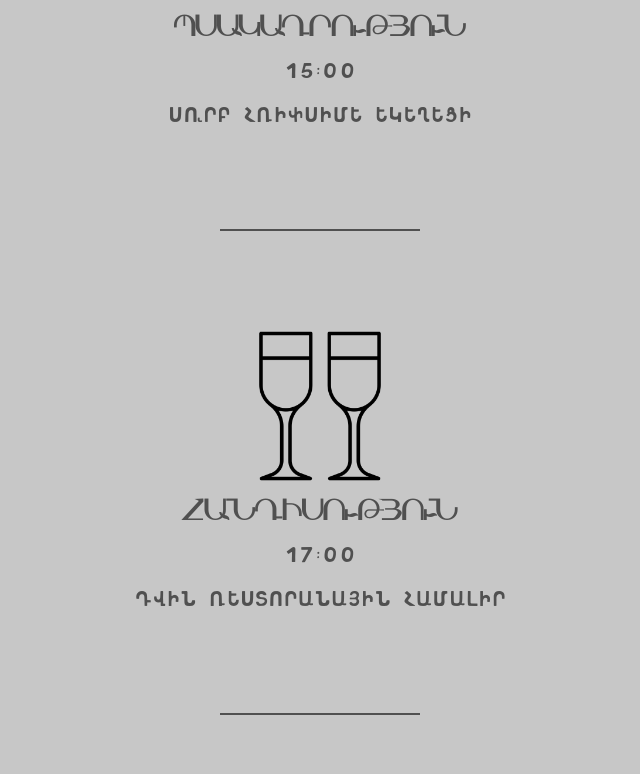
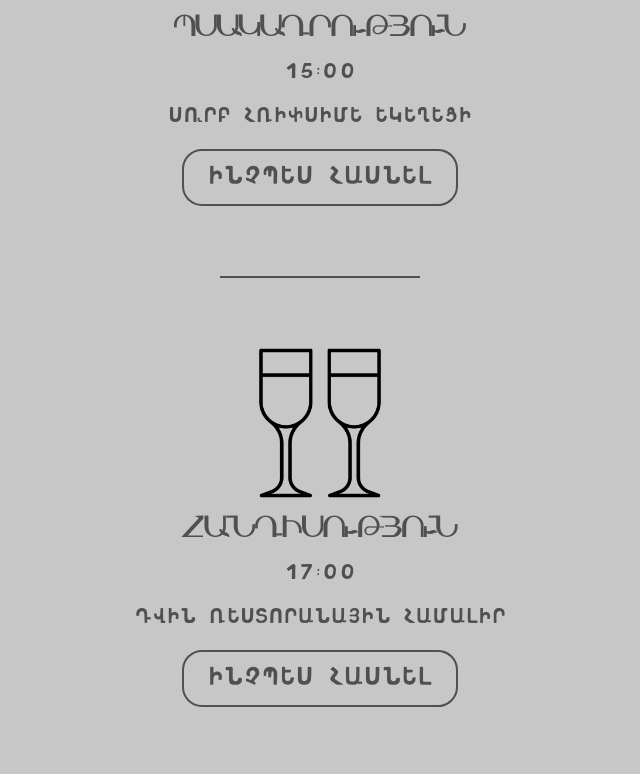
Before and after one commit to Erik-Lyuda/invitation, a plain HTML site: page index.html in a window 1280 px wide. Shown: the part 2403-3177 px from the top of the page, without its empty margins (320-960 px from the left). Drawn offline with Linux system fonts and the light colour scheme.

Commit message:
how-to-reach

```diff
--- a/index.css
+++ b/index.css
@@ -2,6 +2,9 @@
   margin: 0;
   padding: 0;
   box-sizing: border-box;
+}
+a{
+    text-decoration: none;
 }
 @font-face {
   font-family: "Armenia";
@@ -50,6 +53,14 @@ header {
   width: 100%;
   height: 100%;
 }
+.how-to-reach {
+    background: none;
+    padding: 12px 24px;
+    color: #505050;
+    font-size: 1.5rem;
+    border-radius: 20px;
+    border: 2px solid #505050;
+  }
 .line {
   width: 200px;
   height: 2px;
--- a/index.html
+++ b/index.html
@@ -61,10 +61,11 @@
             </div>
             <h3 class="title2">Պսակադրություն</h3>
             <div class="time">15:00</div>
-            <div class="city">Սւրբ Հռիփսիմե եկեղեցի
-            </div>
+            <div class="city">Սւրբ Հռիփսիմե եկեղեցի</div>
+            <a href="https://yandex.com/maps/-/CHa3FNKO" target="_blank" class="how-to-reach">
+                Ինչպես հասնել
+            </a>
 
-        </div>
 
             <div class="line"></div>
 
@@ -76,6 +77,10 @@
                 <div class="time">17:00</div>
                 <div class="city">Դվին Ռեստորանային համալիր
                 </div>
+                <a href="https://yandex.com/maps/-/CHUXR-Jw" target="_blank" class="how-to-reach">
+                    Ինչպես հասնել
+                </a>
+
             </div>
 
             <div class="line"></div>
```
Lines whose indentation alone changed are shown as unchanged.
